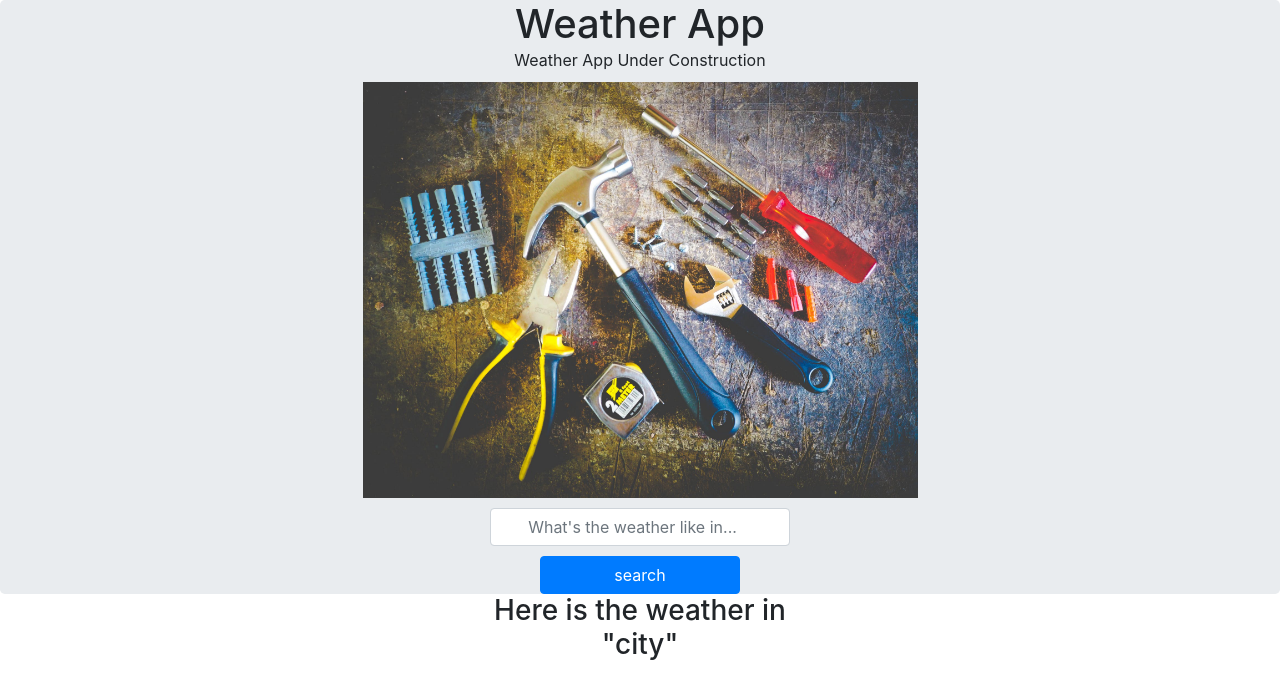
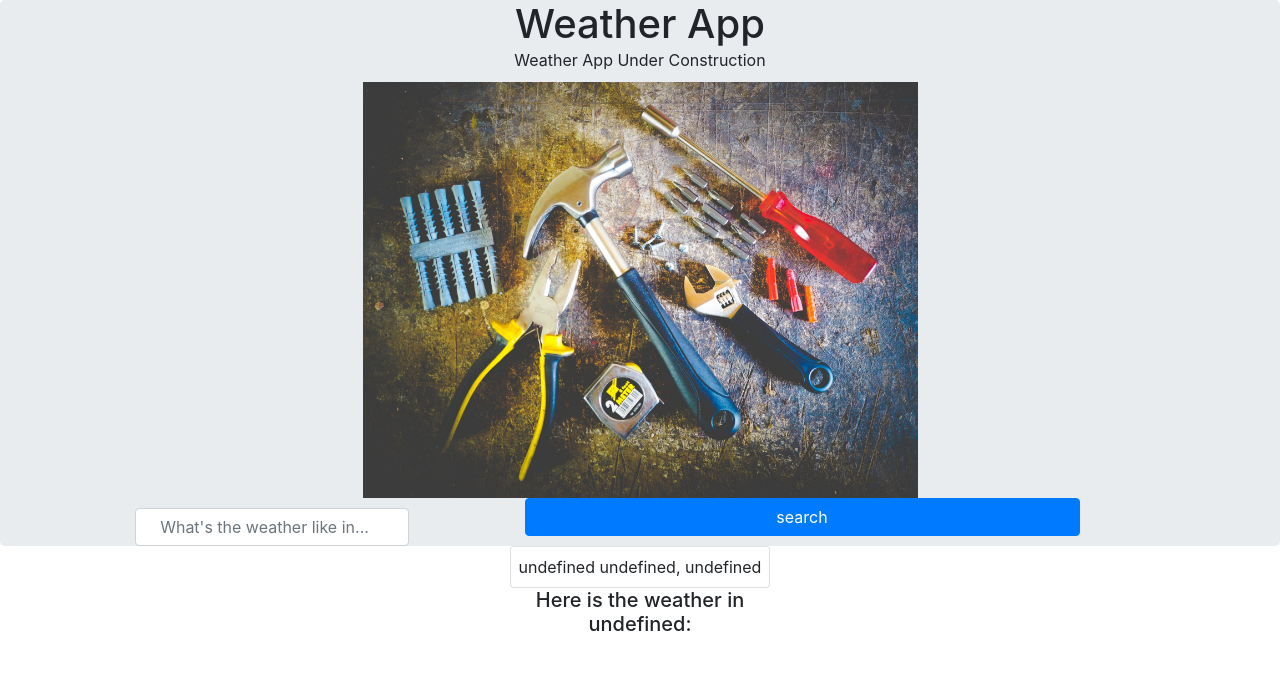
Before and after one commit to JakeScudder/weather-app, a React (Create React App) app: page / in a window 1280 px wide. Shown: the top 698 px of the page. Built offline with nearby package versions, Linux system fonts and the light colour scheme; no server answers.

Commit message:
Styling
Building Results Header

```diff
--- a/src/App.js
+++ b/src/App.js
@@ -34,7 +34,6 @@ class App extends Component {
     })
     axios.get(`http://api.openweathermap.org/data/2.5/weather?q=${query}&APPID=${apiKey}`)
       .then(res => {
-        console.log(res);
         this.setState({
           results: res.data,
           loading: false
@@ -61,7 +60,7 @@ class App extends Component {
             />
           </Container>
         </Jumbotron>
-        <Results />
+        <Results data={this.state.results}/>
       </div>
       </HashRouter>
 
--- a/src/components/Results.js
+++ b/src/components/Results.js
@@ -3,10 +3,16 @@ import {
   Container,
 } from 'react-bootstrap';
 
-const Results = () => {
+//Components
+
+import ResultsHeader from './ResultsHeader';
+
+const Results = (props) => {
+  let city = props.data.name;
   return (
   <Container>
-    <h3> Here is the weather in "city" </h3>
+    <ResultsHeader data={props.data} />
+    <h5> {`Here is the weather in ${city}:`} </h5>
   </Container>
   )
 };
--- /dev/null
+++ b/src/components/ResultsHeader.js
@@ -0,0 +1,23 @@
+import React from 'react';
+import {
+  Card,
+} from 'react-bootstrap';
+
+const ResultsHeader = (props) => {
+  let city = props.data.name
+  let lat;
+  let lon;
+  if (props.data.coord && props.data.coord.lat) {
+    lat = props.data.coord.lat
+  }
+  if (props.data.coord && props.data.coord.lon) {
+    lon = props.data.coord.lon
+  }
+  return (
+    <Card id="resHeadCard">
+      <Card.Body id="resHeadBody">{`${city} ${lat}, ${lon}`}</Card.Body>
+    </Card>
+  )
+}
+
+export default ResultsHeader;
--- a/src/index.css
+++ b/src/index.css
@@ -4,7 +4,7 @@ h1 {
   text-align: center;
 }
 
-h3 {
+h5 {
   margin: auto;
   width: 300px;
   text-align: center;
@@ -30,12 +30,12 @@ p {
 }
 
 .form-inline {
-  width: 400px;
+  width: 100%;
   margin: auto;
 }
 
 #searchBar {
-  width: 300px;
+  width: 100%;
   margin-left: 50px;
   margin-top: 10px;
   text-align: center;
@@ -43,9 +43,9 @@ p {
 
 
 #searchButton {
-  margin-top: 10px;
   margin-left: auto;
   margin-right: auto;
+  margin-bottom: 10px;
   width: 50%;
 }
 
@@ -56,3 +56,15 @@ p {
   margin-right: auto;
   width: 50%;
 }
+
+/* Results */
+
+#resHeadCard {
+  margin:auto;
+  text-align: center;
+  width: fit-content;
+}
+
+#resHeadBody {
+  padding: .5rem;
+}
```
